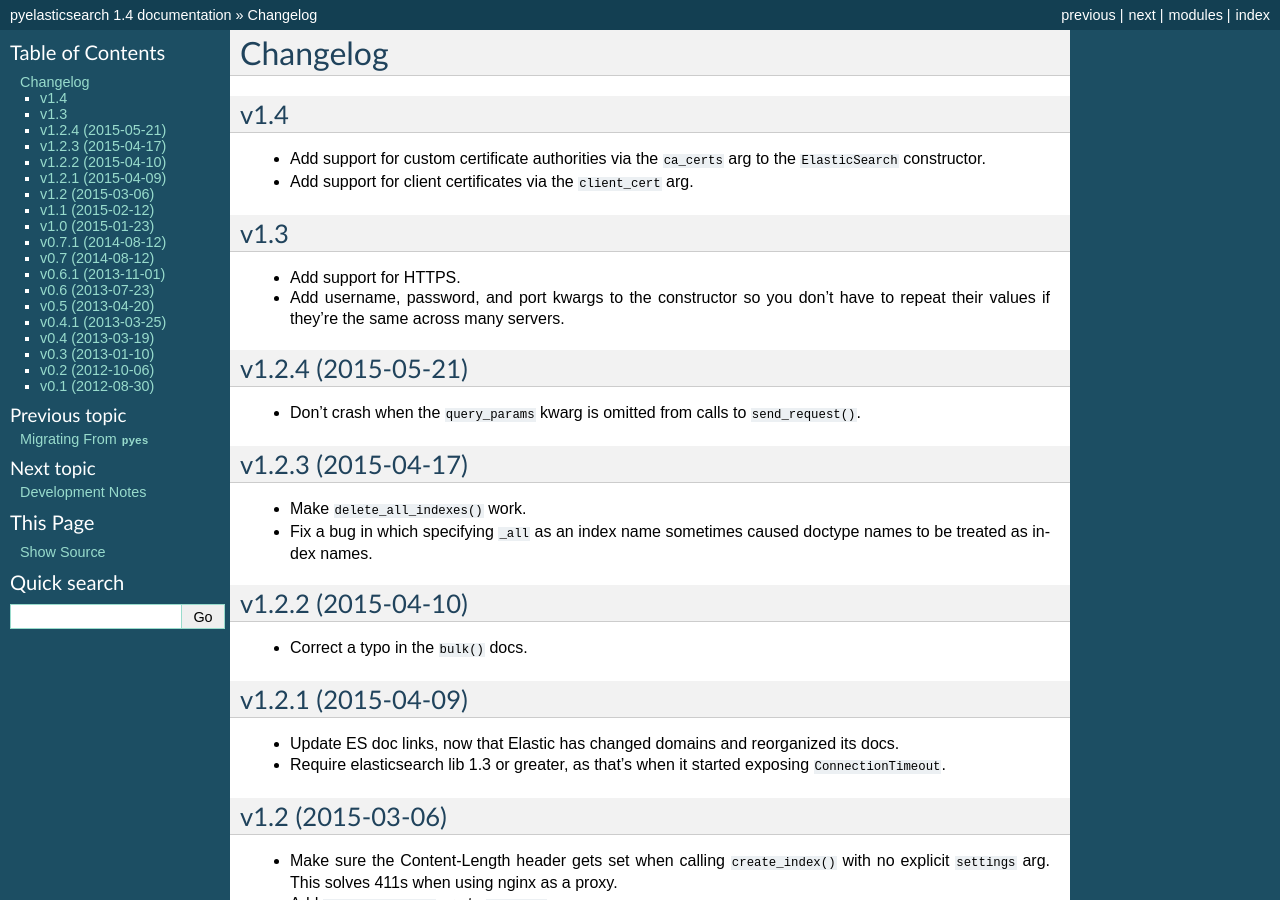
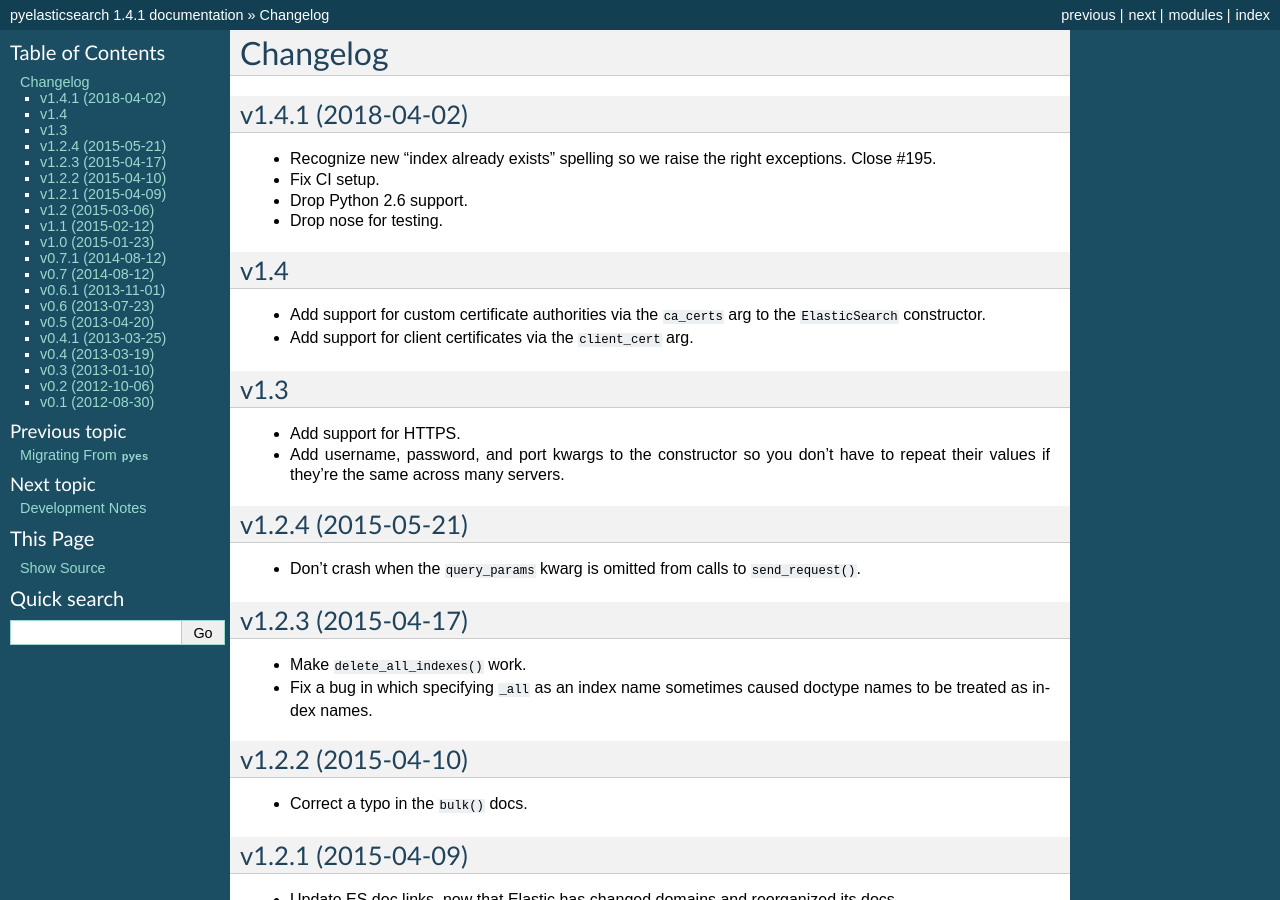
Before and after one commit to pyelasticsearch/pyelasticsearch, a Sphinx documentation site: the page built from docs/source/changelog.rst, in a window 1280 px wide and 900 px high. Built offline with Sphinx 7.4.7, drawn with Linux system fonts in a browser that asks for light colours; some of the changed text lies outside the part shown.

Commit message:
Bump version to 1.4.1. Update readme.

```diff
--- a/docs/source/changelog.rst
+++ b/docs/source/changelog.rst
@@ -1,6 +1,14 @@
 =========
 Changelog
 =========
+
+v1.4.1 (2018-04-02)
+------
+* Recognize new "index already exists" spelling so we raise the right
+  exceptions. Close #195.
+* Fix CI setup.
+* Drop Python 2.6 support.
+* Drop nose for testing.
 
 v1.4
 ----
--- a/pyelasticsearch/__init__.py
+++ b/pyelasticsearch/__init__.py
@@ -14,7 +14,7 @@
 __all__ = ['ElasticSearch', 'ElasticHttpError', 'Timeout', 'ConnectionError',
            'ElasticHttpNotFoundError', 'IndexAlreadyExistsError', 'BulkError',
            'InvalidJsonResponseError', 'bulk_chunks']
-__version__ = '1.4'
+__version__ = '1.4.1'
 __version_info__ = tuple(__version__.split('.'))
 
 get_version = lambda: __version_info__
```
